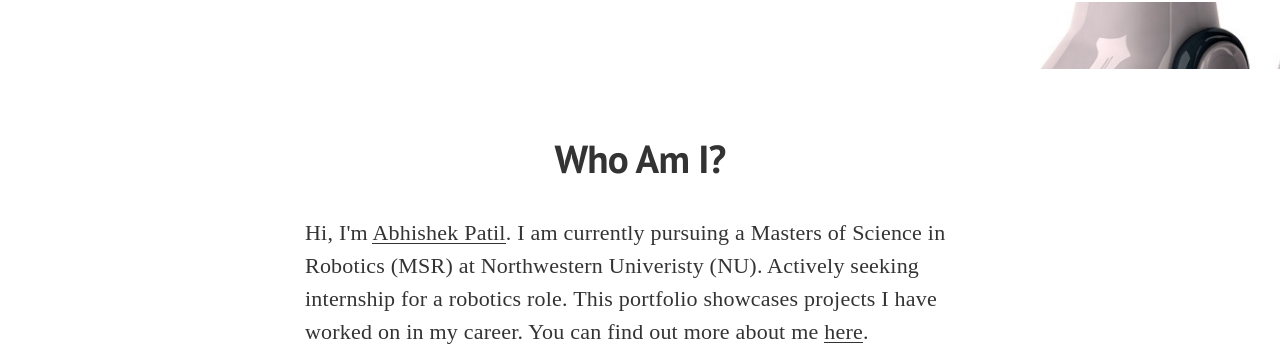
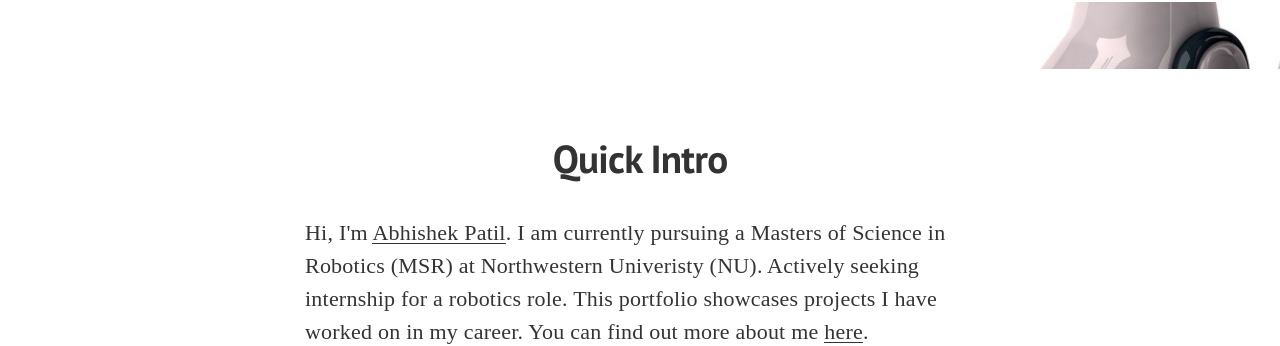
Before and after one commit to patilnabhi/portfolio, a Jekyll site: the page built from about/index.html, in a window 1280 px wide. Shown: the part 889-1235 px from the top of the page. Built offline with Jekyll 4.4.1, drawn with Linux system fonts in a browser that asks for light colours; nearby versions of some CDN libraries; some web fonts are replaced; Markdown is read by kramdown in place of the engine named in the settings.

```diff
--- a/_includes/subscribe.html
+++ b/_includes/subscribe.html
@@ -1,6 +1,6 @@
 <section class="section--subscribe">
   <div class="container container--content">
-    <h3 class="u-alignCenter">Who Am I?</h3>
+    <h3 class="u-alignCenter">Quick Intro</h3>
     <p>
       Hi, I'm <a href="{{ site.baseurl }}about/">Abhishek Patil</a>. I am currently pursuing a Masters of Science in Robotics (MSR) at Northwestern Univeristy (NU). Actively seeking internship for a robotics role. This portfolio showcases projects I have worked on in my career. You can find out more about me <a href="{{ site.baseurl }}about/">here</a>.
     </p>
```
Also changed, not shown: 2 other files.
